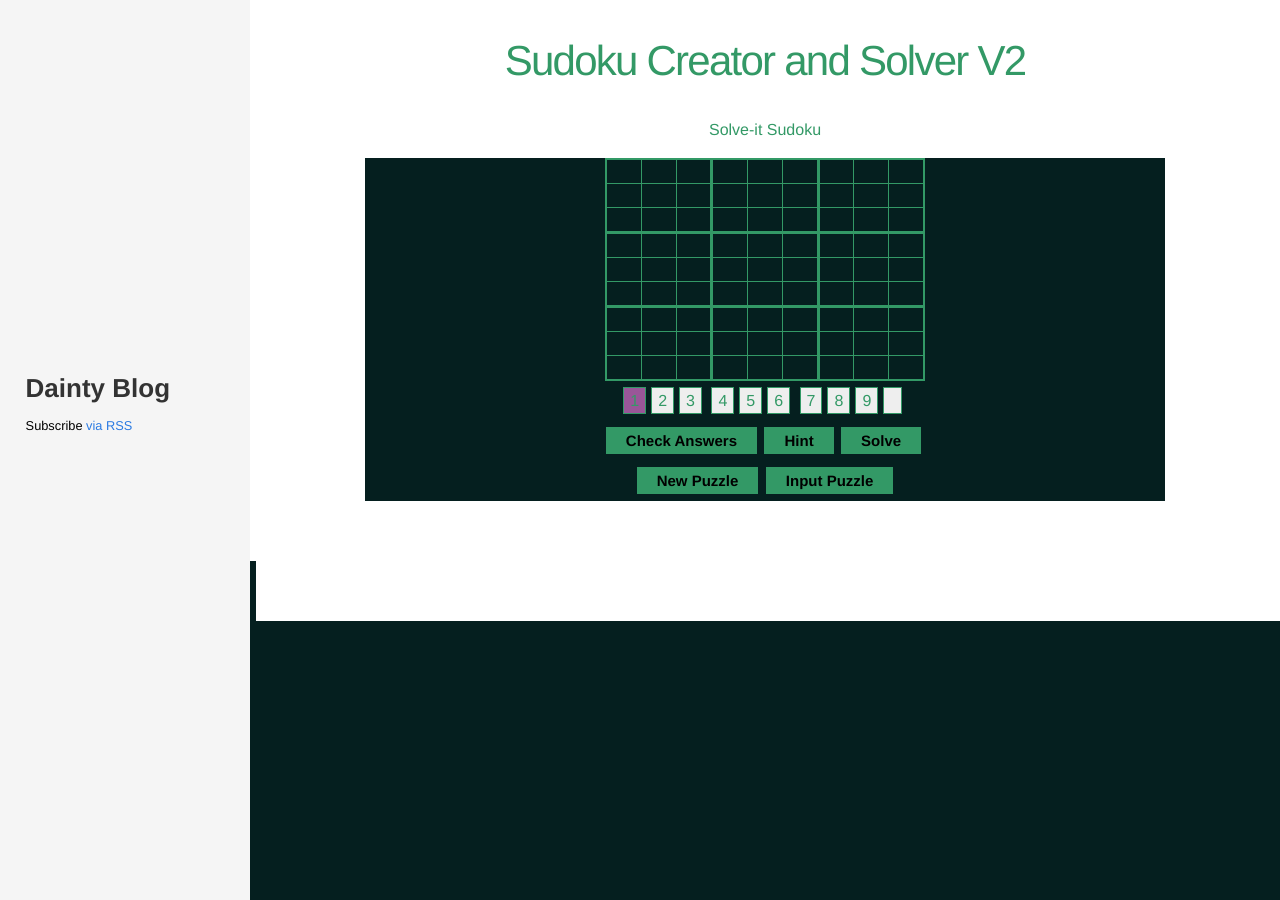
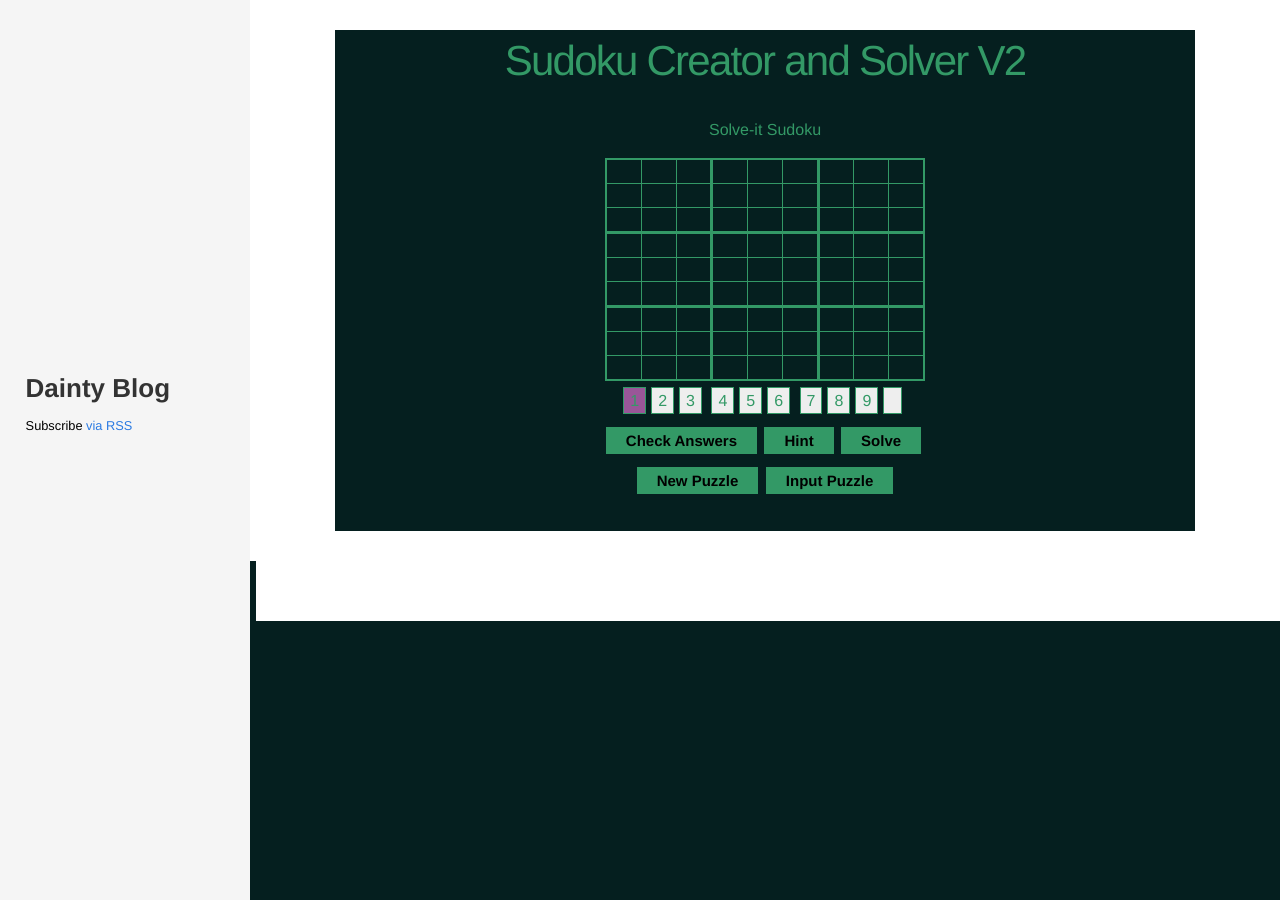
Before and after one commit to PayamBen/PayamBen.github.io, a Jekyll site: the page built from sudokuV2.html, in a window 1280 px wide. Built offline with Jekyll 4.4.1, drawn with Linux system fonts in a browser that asks for light colours.

Commit message:
Update sudokuV2.html

```diff
--- a/sudokuV2.html
+++ b/sudokuV2.html
@@ -19,13 +19,20 @@ permalink: /sudoku-solver-v2/
 	}
 	#container {
 		width: 100%;
-		background-color:rgb(5, 31, 31)
+
 	}
 	#main {
 		width: 320px;
 		margin: auto;
 		position: relative;
 
+	}
+	.wrap {
+		max-width: 800px;
+		padding: 0 30px;
+		margin: 0 auto;
+		zoom: 1;
+		background-color:rgb(5, 31, 31)
 	}
 	table {
 		border: solid 1px;
```
